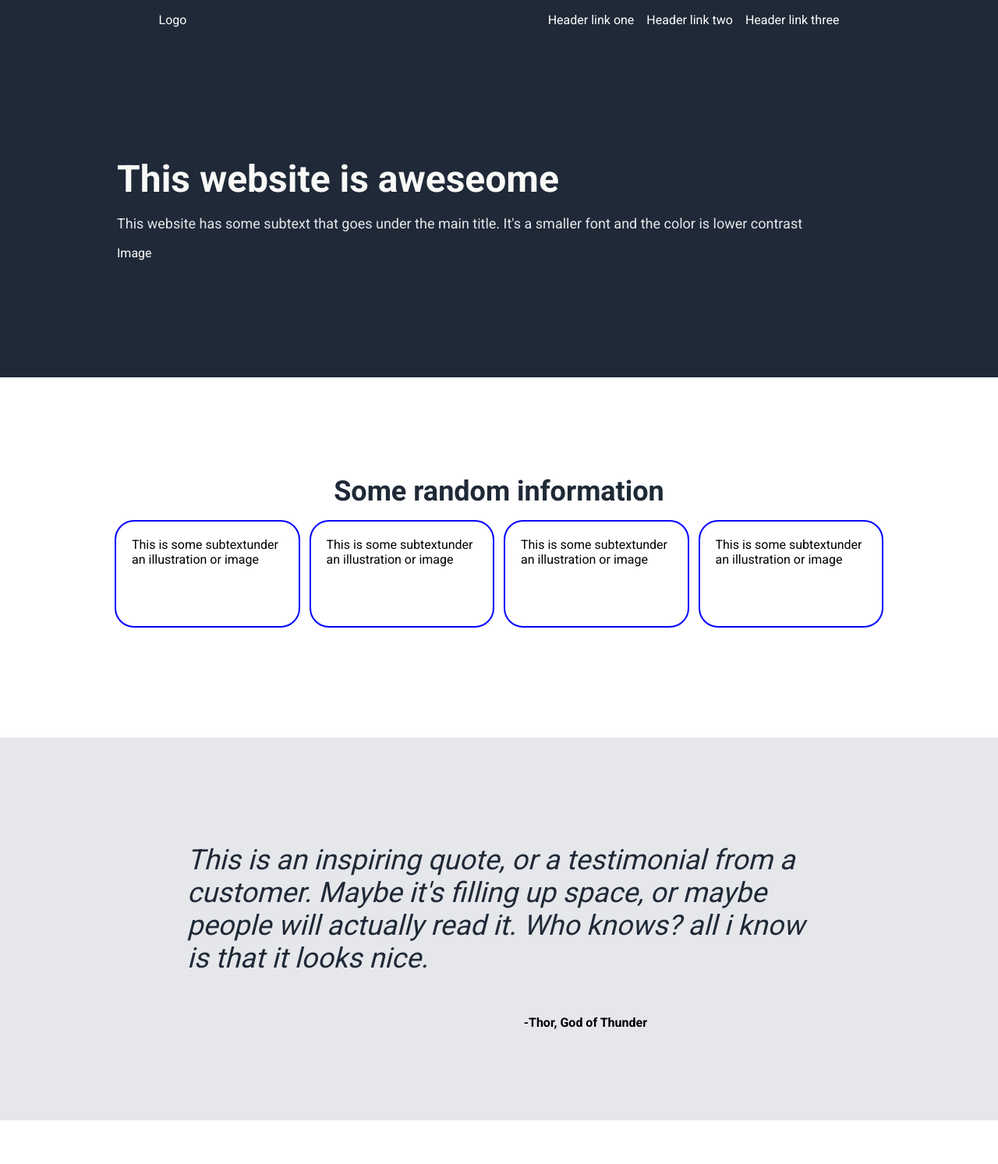
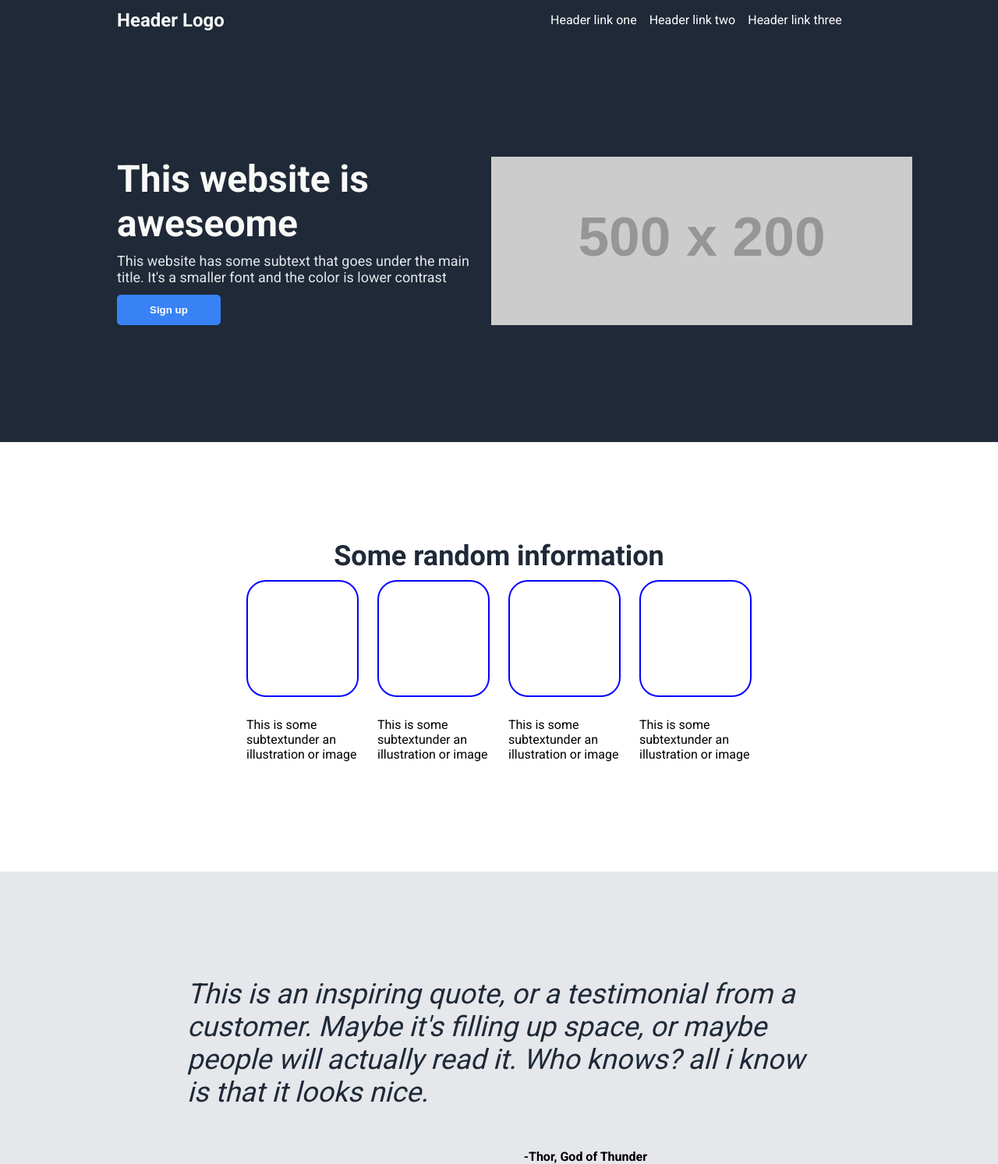
Before and after one commit to nikolatrenkoski/landing-page, a plain HTML site: page index.html in a window 1280 px wide. Shown: the top 1493 px of the page at 78% size. Drawn offline with Linux system fonts and the light colour scheme; placeholder pictures from the web are drawn by us.

Commit message:
add new features to the site

```diff
--- a/index.html
+++ b/index.html
@@ -9,8 +9,11 @@
 
 <body>
     <div class="nav-bar">
+        <div class="nav-bar-content">
             <div class="nav-bar-left">
-            Logo
+                <div class="nav-bar-left-header">
+                    <header>Header Logo</header>
+                </div>
             </div>
 
 
@@ -22,15 +25,22 @@
                 </ul>
             </div>
         </div>
+    </div>
 
     <div class="hero-container">
         <div class="hero-left">
             <header class="hero-main-text">This website is aweseome</header>
             <p class="hero-sub-text">This website has some subtext that goes under the main title. It's a smaller font and the color is lower contrast</p>
+
+            <div class="button-container-1">
+                <div class="button">
+                    <button class="sign-up-button-1">Sign up</button>
+                </div>
+            </div>
         </div>
 
         <div class="hero-right">
-            Image
+            <img src="https://dummyimage.com/500x200/8f8f8f/f2f2f2&text=this+is+a+placeholder+for+an+image" alt="placeholer for a picutre">
         </div>
     </div>
 
@@ -38,10 +48,17 @@
         <header id="info-title">Some random information</header>
 
           <div class="card-container">
-            <div class="card">This is some subtextunder an illustration or image</div>
-            <div class="card">This is some subtextunder an illustration or image</div>
-            <div class="card">This is some subtextunder an illustration or image</div>
-            <div class="card">This is some subtextunder an illustration or image</div>
+            <div class="card"></div>
+            <div class="card"></div>
+            <div class="card"></div>
+            <div class="card"></div>
+          </div>
+
+          <div class="info-text">
+            <p class="info-text-p">This is some subtextunder an illustration or image</p>
+            <p class="info-text-p">This is some subtextunder an illustration or image</p>
+            <p class="info-text-p">This is some subtextunder an illustration or image</p>
+            <p class="info-text-p">This is some subtextunder an illustration or image</p>
           </div>
     </div>
 
@@ -62,7 +79,7 @@
                 <p id="sign-up-p">Sign up for our product by clicking that button right over there! </p>
             </div>
             <div class="button">
-                <button id="sign-up-button">sign up</button>
+                <button class="sign-up-button">sign up</button>
             </div>
         </div>
     </div>
--- a/style.css
+++ b/style.css
@@ -12,22 +12,55 @@ body {
     color: white;
     display: flex;
     flex-direction: row;
+}
+
+.nav-bar-content {
+    display: flex;
+    width: 1540px;
+    align-self: center;
     justify-content: space-around;
+    padding-left: 150px;
+    padding-right: 150px;
 }
 
 .nav-bar-left {
     align-self: center;
+    width: 500px;
+}
+
+.nav-bar-left-header {
+    font-size: 24px;
+    font-weight: bolder;
+    color: #f9FAF8;
 }
 
 .nav-bar-right {
     display: flex;
     flex-direction: row;
+    width: 500px;
 }
 
 .hero-container {
+    display: flex;
     background-color: #1F2937;
     color: white;
     padding: 150px;
+    justify-content: space-around;
+}
+
+.hero-left {
+    display: flex;
+    flex-direction: column;
+    width: 500px;
+}
+
+.button-container-1 {
+    display: flex;
+    justify-content: flex-start;
+}
+
+.hero-right {
+    display: flex;
 }
 
 .hero-main-text {
@@ -39,6 +72,8 @@ body {
 .hero-sub-text {
     font-size: 18px;
     color: #e5e7eb;
+    margin-top: 9px;
+    margin-bottom: 12px;
 }
 
 .information-container {
@@ -58,16 +93,35 @@ body {
     display: flex;
     padding: 10px 16px;
     align-self: center;
+    justify-content: center;
     height: 150px;
+    width: 1000px;
 }
 
 .card {
+    width: 100px;
     padding: 20px;
     border: blue solid 2px;
-    margin: 6px;
+    margin-left: 12px;
+    margin-right: 12px;
     justify-items: space-around;
     border-radius: 25px;
 
+}
+
+.info-text {
+    display: flex;
+    justify-content: center;
+    width: 1032px;
+    align-self: center;
+}
+
+.info-text-p {
+    display: flex;
+    justify-content: space-between;
+    width: 144px;
+    margin-left: 12px;
+    margin-right: 12px;
 }
 
 .quote-container {
@@ -143,7 +197,16 @@ li {
     margin: auto;
 }
 
-#sign-up-button {
+.sign-up-button-1 {
+    color: white;
+    background-color: #3882f6;
+    font-weight: bolder;
+    padding: 10px 40px;
+    border: #3882f6 solid 2px;
+    border-radius: 5px;
+}
+
+.sign-up-button {
     color: white;
     background-color: #3882f6;
     font-weight: bolder;
```
Lines whose indentation alone changed are shown as unchanged.
